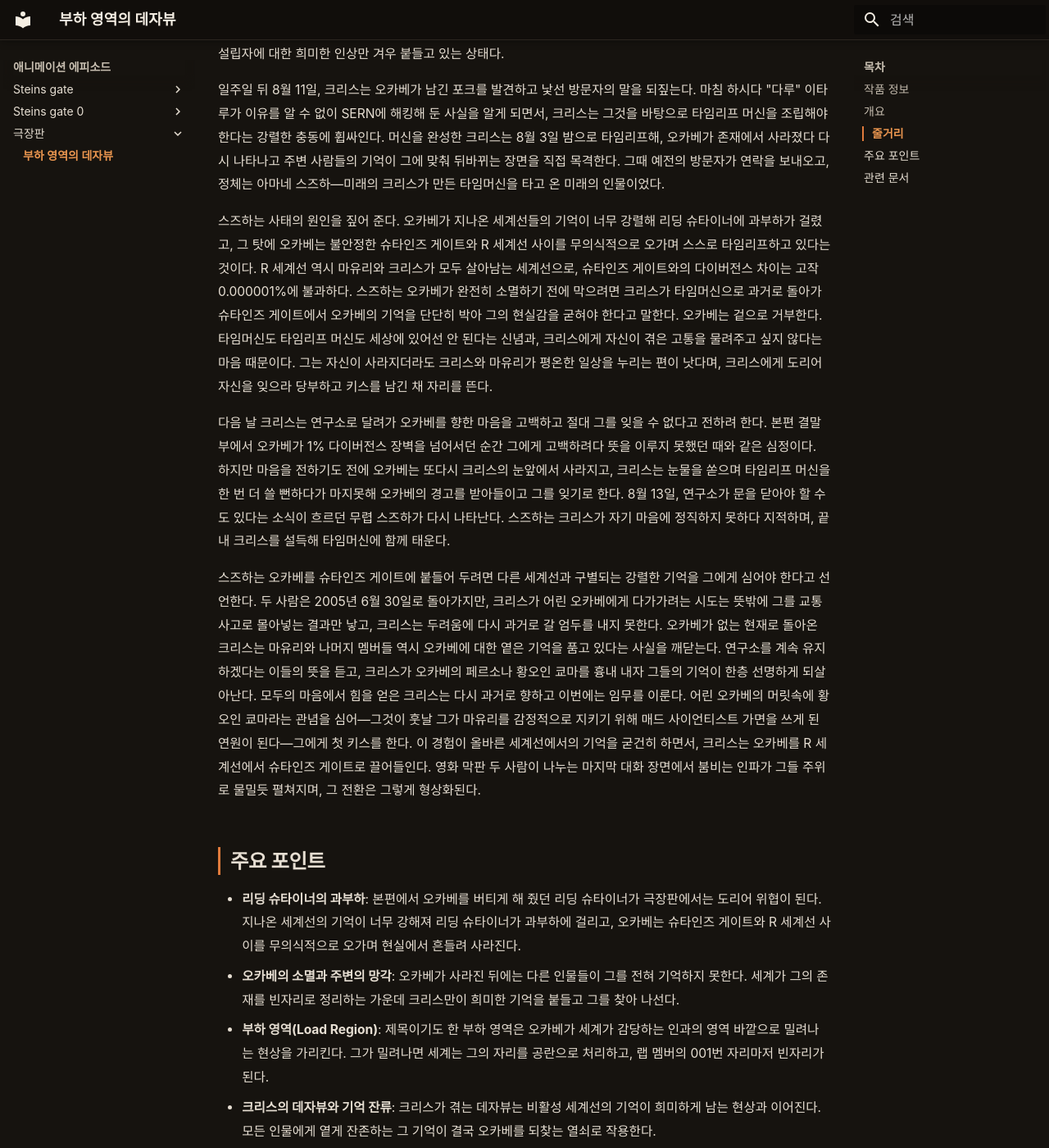
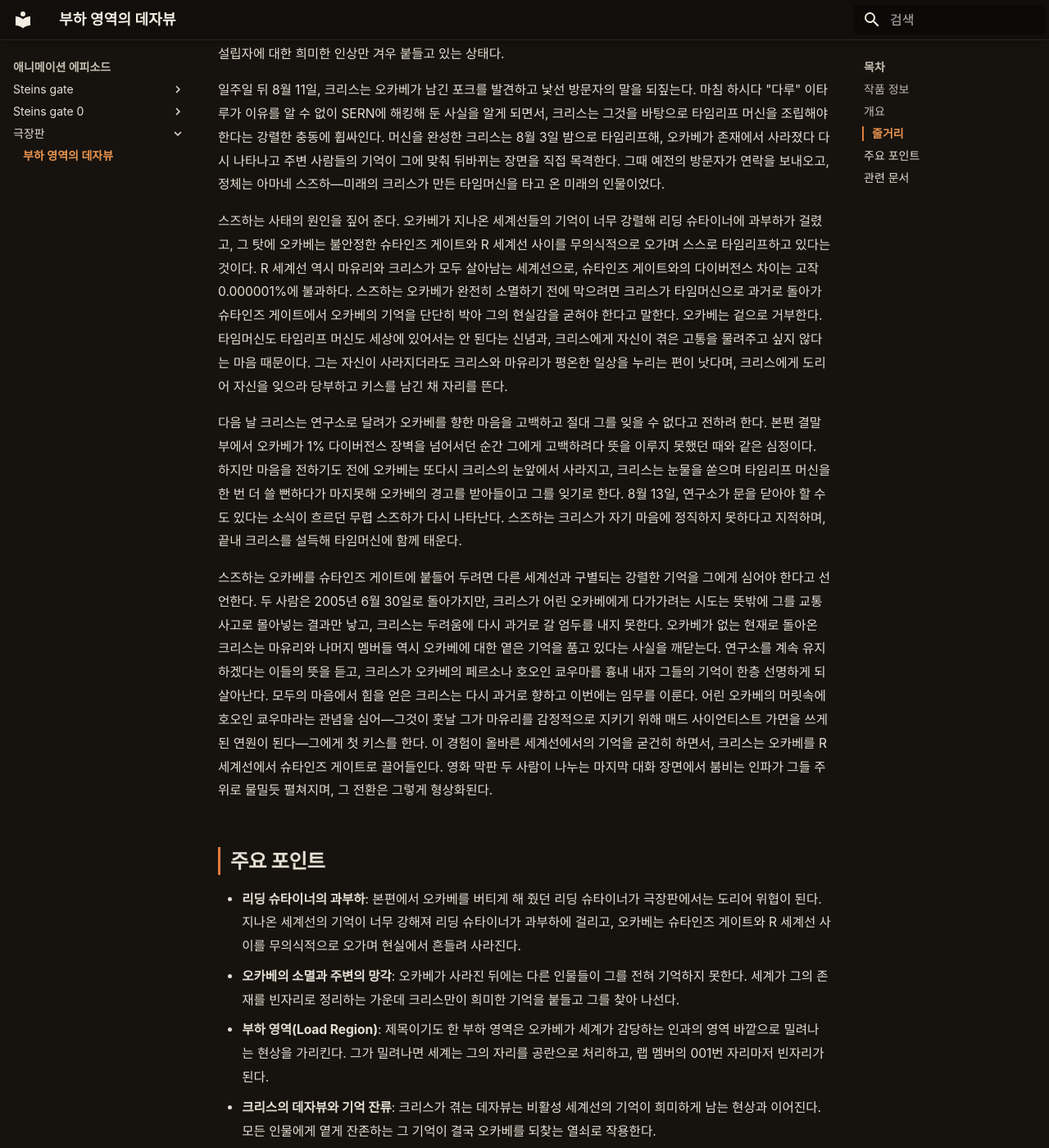
Before and after one commit to sgwiki/sgwiki.github.io, an MkDocs documentation site: the page built from wiki/애니메이션-에피소드/극장판/부하-영역의-데자뷰.md, in a window 1280 px wide and 1400 px high, scrolled down 2014 px. Shown: the whole window at 82% size. Built offline with MkDocs 1.6.1 and Material for MkDocs 9.7.7, drawn with Linux system fonts in a browser that asks for light colours; some web fonts are replaced; some of the changed text lies outside the part shown.

Commit message:
chore(wiki): 극장판 부하 영역의 데자뷰 정비 — 호오인 쿄우마 표기 통일 5곳·어미 정리 3곳
Co-Authored-By: Claude Opus 4.6 <noreply@anthropic.com>

```diff
--- a/wiki/애니메이션-에피소드/극장판/부하-영역의-데자뷰.md
+++ b/wiki/애니메이션-에피소드/극장판/부하-영역의-데자뷰.md
@@ -3,7 +3,7 @@ slug: movie-load-region-deja-vu
 date: 2026-06-29
 category: anime-episode
 spoiler: endgame
-description: "*Steins;Gate: The Movie - Load Region of Déjà Vu* (극장판 부하 영역의 데자뷰). 2013년 4월 개봉한 극장판 애니메이션으로, 2011년 8월을 무대로 리딩 슈타이너의 과부하로 오카베 린타로가 슈타인즈 게이트 세계선에서 사라지자 마키세 크리스가 타임머신으로 과거로 돌아가 오카베의 기억에 황오인 쿄마라는 관념을 심어 그를 되찾는 과정을 그린다."
+description: "*Steins;Gate: The Movie - Load Region of Déjà Vu* (극장판 부하 영역의 데자뷰). 2013년 4월 개봉한 극장판 애니메이션으로, 2011년 8월을 무대로 리딩 슈타이너의 과부하로 오카베 린타로가 슈타인즈 게이트 세계선에서 사라지자 마키세 크리스가 타임머신으로 과거로 돌아가 오카베의 기억에 호오인 쿄우마라는 관념을 심어 그를 되찾는 과정을 그린다."
 ---
 
 !!! warning "스포일러"
@@ -46,11 +46,11 @@ description: "*Steins;Gate: The Movie - Load Region of Déjà Vu* (극장판 부
 
 일주일 뒤 8월 11일, 크리스는 오카베가 남긴 포크를 발견하고 낯선 방문자의 말을 되짚는다. 마침 하시다 "다루" 이타루가 이유를 알 수 없이 SERN에 해킹해 둔 사실을 알게 되면서, 크리스는 그것을 바탕으로 타임리프 머신을 조립해야 한다는 강렬한 충동에 휩싸인다. 머신을 완성한 크리스는 8월 3일 밤으로 타임리프해, 오카베가 존재에서 사라졌다 다시 나타나고 주변 사람들의 기억이 그에 맞춰 뒤바뀌는 장면을 직접 목격한다. 그때 예전의 방문자가 연락을 보내오고, 정체는 아마네 스즈하—미래의 크리스가 만든 타임머신을 타고 온 미래의 인물이었다.
 
-스즈하는 사태의 원인을 짚어 준다. 오카베가 지나온 세계선들의 기억이 너무 강렬해 리딩 슈타이너에 과부하가 걸렸고, 그 탓에 오카베는 불안정한 슈타인즈 게이트와 R 세계선 사이를 무의식적으로 오가며 스스로 타임리프하고 있다는 것이다. R 세계선 역시 마유리와 크리스가 모두 살아남는 세계선으로, 슈타인즈 게이트와의 다이버전스 차이는 고작 0.000001%에 불과하다. 스즈하는 오카베가 완전히 소멸하기 전에 막으려면 크리스가 타임머신으로 과거로 돌아가 슈타인즈 게이트에서 오카베의 기억을 단단히 박아 그의 현실감을 굳혀야 한다고 말한다. 오카베는 겉으로 거부한다. 타임머신도 타임리프 머신도 세상에 있어선 안 된다는 신념과, 크리스에게 자신이 겪은 고통을 물려주고 싶지 않다는 마음 때문이다. 그는 자신이 사라지더라도 크리스와 마유리가 평온한 일상을 누리는 편이 낫다며, 크리스에게 도리어 자신을 잊으라 당부하고 키스를 남긴 채 자리를 뜬다.
+스즈하는 사태의 원인을 짚어 준다. 오카베가 지나온 세계선들의 기억이 너무 강렬해 리딩 슈타이너에 과부하가 걸렸고, 그 탓에 오카베는 불안정한 슈타인즈 게이트와 R 세계선 사이를 무의식적으로 오가며 스스로 타임리프하고 있다는 것이다. R 세계선 역시 마유리와 크리스가 모두 살아남는 세계선으로, 슈타인즈 게이트와의 다이버전스 차이는 고작 0.000001%에 불과하다. 스즈하는 오카베가 완전히 소멸하기 전에 막으려면 크리스가 타임머신으로 과거로 돌아가 슈타인즈 게이트에서 오카베의 기억을 단단히 박아 그의 현실감을 굳혀야 한다고 말한다. 오카베는 겉으로 거부한다. 타임머신도 타임리프 머신도 세상에 있어서는 안 된다는 신념과, 크리스에게 자신이 겪은 고통을 물려주고 싶지 않다는 마음 때문이다. 그는 자신이 사라지더라도 크리스와 마유리가 평온한 일상을 누리는 편이 낫다며, 크리스에게 도리어 자신을 잊으라 당부하고 키스를 남긴 채 자리를 뜬다.
 
-다음 날 크리스는 연구소로 달려가 오카베를 향한 마음을 고백하고 절대 그를 잊을 수 없다고 전하려 한다. 본편 결말부에서 오카베가 1% 다이버전스 장벽을 넘어서던 순간 그에게 고백하려다 뜻을 이루지 못했던 때와 같은 심정이다. 하지만 마음을 전하기도 전에 오카베는 또다시 크리스의 눈앞에서 사라지고, 크리스는 눈물을 쏟으며 타임리프 머신을 한 번 더 쓸 뻔하다가 마지못해 오카베의 경고를 받아들이고 그를 잊기로 한다. 8월 13일, 연구소가 문을 닫아야 할 수도 있다는 소식이 흐르던 무렵 스즈하가 다시 나타난다. 스즈하는 크리스가 자기 마음에 정직하지 못하다 지적하며, 끝내 크리스를 설득해 타임머신에 함께 태운다.
+다음 날 크리스는 연구소로 달려가 오카베를 향한 마음을 고백하고 절대 그를 잊을 수 없다고 전하려 한다. 본편 결말부에서 오카베가 1% 다이버전스 장벽을 넘어서던 순간 그에게 고백하려다 뜻을 이루지 못했던 때와 같은 심정이다. 하지만 마음을 전하기도 전에 오카베는 또다시 크리스의 눈앞에서 사라지고, 크리스는 눈물을 쏟으며 타임리프 머신을 한 번 더 쓸 뻔하다가 마지못해 오카베의 경고를 받아들이고 그를 잊기로 한다. 8월 13일, 연구소가 문을 닫아야 할 수도 있다는 소식이 흐르던 무렵 스즈하가 다시 나타난다. 스즈하는 크리스가 자기 마음에 정직하지 못하다고 지적하며, 끝내 크리스를 설득해 타임머신에 함께 태운다.
 
-스즈하는 오카베를 슈타인즈 게이트에 붙들어 두려면 다른 세계선과 구별되는 강렬한 기억을 그에게 심어야 한다고 선언한다. 두 사람은 2005년 6월 30일로 돌아가지만, 크리스가 어린 오카베에게 다가가려는 시도는 뜻밖에 그를 교통사고로 몰아넣는 결과만 낳고, 크리스는 두려움에 다시 과거로 갈 엄두를 내지 못한다. 오카베가 없는 현재로 돌아온 크리스는 마유리와 나머지 멤버들 역시 오카베에 대한 옅은 기억을 품고 있다는 사실을 깨닫는다. 연구소를 계속 유지하겠다는 이들의 뜻을 듣고, 크리스가 오카베의 페르소나 황오인 쿄마를 흉내 내자 그들의 기억이 한층 선명하게 되살아난다. 모두의 마음에서 힘을 얻은 크리스는 다시 과거로 향하고 이번에는 임무를 이룬다. 어린 오카베의 머릿속에 황오인 쿄마라는 관념을 심어—그것이 훗날 그가 마유리를 감정적으로 지키기 위해 매드 사이언티스트 가면을 쓰게 된 연원이 된다—그에게 첫 키스를 한다. 이 경험이 올바른 세계선에서의 기억을 굳건히 하면서, 크리스는 오카베를 R 세계선에서 슈타인즈 게이트로 끌어들인다. 영화 막판 두 사람이 나누는 마지막 대화 장면에서 붐비는 인파가 그들 주위로 물밀듯 펼쳐지며, 그 전환은 그렇게 형상화된다.
+스즈하는 오카베를 슈타인즈 게이트에 붙들어 두려면 다른 세계선과 구별되는 강렬한 기억을 그에게 심어야 한다고 선언한다. 두 사람은 2005년 6월 30일로 돌아가지만, 크리스가 어린 오카베에게 다가가려는 시도는 뜻밖에 그를 교통사고로 몰아넣는 결과만 낳고, 크리스는 두려움에 다시 과거로 갈 엄두를 내지 못한다. 오카베가 없는 현재로 돌아온 크리스는 마유리와 나머지 멤버들 역시 오카베에 대한 옅은 기억을 품고 있다는 사실을 깨닫는다. 연구소를 계속 유지하겠다는 이들의 뜻을 듣고, 크리스가 오카베의 페르소나 호오인 쿄우마를 흉내 내자 그들의 기억이 한층 선명하게 되살아난다. 모두의 마음에서 힘을 얻은 크리스는 다시 과거로 향하고 이번에는 임무를 이룬다. 어린 오카베의 머릿속에 호오인 쿄우마라는 관념을 심어—그것이 훗날 그가 마유리를 감정적으로 지키기 위해 매드 사이언티스트 가면을 쓰게 된 연원이 된다—그에게 첫 키스를 한다. 이 경험이 올바른 세계선에서의 기억을 굳건히 하면서, 크리스는 오카베를 R 세계선에서 슈타인즈 게이트로 끌어들인다. 영화 막판 두 사람이 나누는 마지막 대화 장면에서 붐비는 인파가 그들 주위로 물밀듯 펼쳐지며, 그 전환은 그렇게 형상화된다.
 
 ## 주요 포인트
 
@@ -58,9 +58,9 @@ description: "*Steins;Gate: The Movie - Load Region of Déjà Vu* (극장판 부
 - **오카베의 소멸과 주변의 망각**: 오카베가 사라진 뒤에는 다른 인물들이 그를 전혀 기억하지 못한다. 세계가 그의 존재를 빈자리로 정리하는 가운데 크리스만이 희미한 기억을 붙들고 그를 찾아 나선다.
 - **부하 영역(Load Region)**: 제목이기도 한 부하 영역은 오카베가 세계가 감당하는 인과의 영역 바깥으로 밀려나는 현상을 가리킨다. 그가 밀려나면 세계는 그의 자리를 공란으로 처리하고, 랩 멤버의 001번 자리마저 빈자리가 된다.
 - **크리스의 데자뷰와 기억 잔류**: 크리스가 겪는 데자뷰는 비활성 세계선의 기억이 희미하게 남는 현상과 이어진다. 모든 인물에게 옅게 잔존하는 그 기억이 결국 오카베를 되찾는 열쇠로 작용한다.
-- **황오인 쿄마의 연원**: 크리스가 과거로 돌아가 어린 오카베에게 심은 황오인 쿄마라는 관념과 첫 키스가 슈타인즈 게이트에서의 현실감을 단단히 박는다. 이는 매드 사이언티스트 페르소나의 탄생 배경이자 오카베를 R 세계선에서 끌어오는 닻이 된다.
+- **호오인 쿄우마의 연원**: 크리스가 과거로 돌아가 어린 오카베에게 심은 호오인 쿄우마라는 관념과 첫 키스가 슈타인즈 게이트에서의 현실감을 단단히 박는다. 이는 매드 사이언티스트 페르소나의 탄생 배경이자 오카베를 R 세계선에서 끌어오는 닻이 된다.
 - **슈타인즈 게이트와 R 세계선**: 마유리와 크리스가 모두 죽지 않는 세계선은 슈타인즈 게이트와 R 세계선 단 두 개뿐이며, 둘의 다이버전스 차이는 0.000001%에 불과하다. 이 미세한 틈에서 오카베가 튕겨 나가는 구조가 극장판의 핵심 갈등이다.
-- **타임머신에 대한 오카베의 거부**: 오카베는 크리스를 구하기 위해서라도 타임머신과 타임리프 머신이 존재해선 안 된다고 주장하며, 자신이 겪은 고통을 크리스에게 물려주지 않으려 한다.
+- **타임머신에 대한 오카베의 거부**: 오카베는 크리스를 구하기 위해서라도 타임머신과 타임리프 머신이 존재해서는 안 된다고 주장하며, 자신이 겪은 고통을 크리스에게 물려주지 않으려 한다.
 
 ## 관련 문서
 
```
